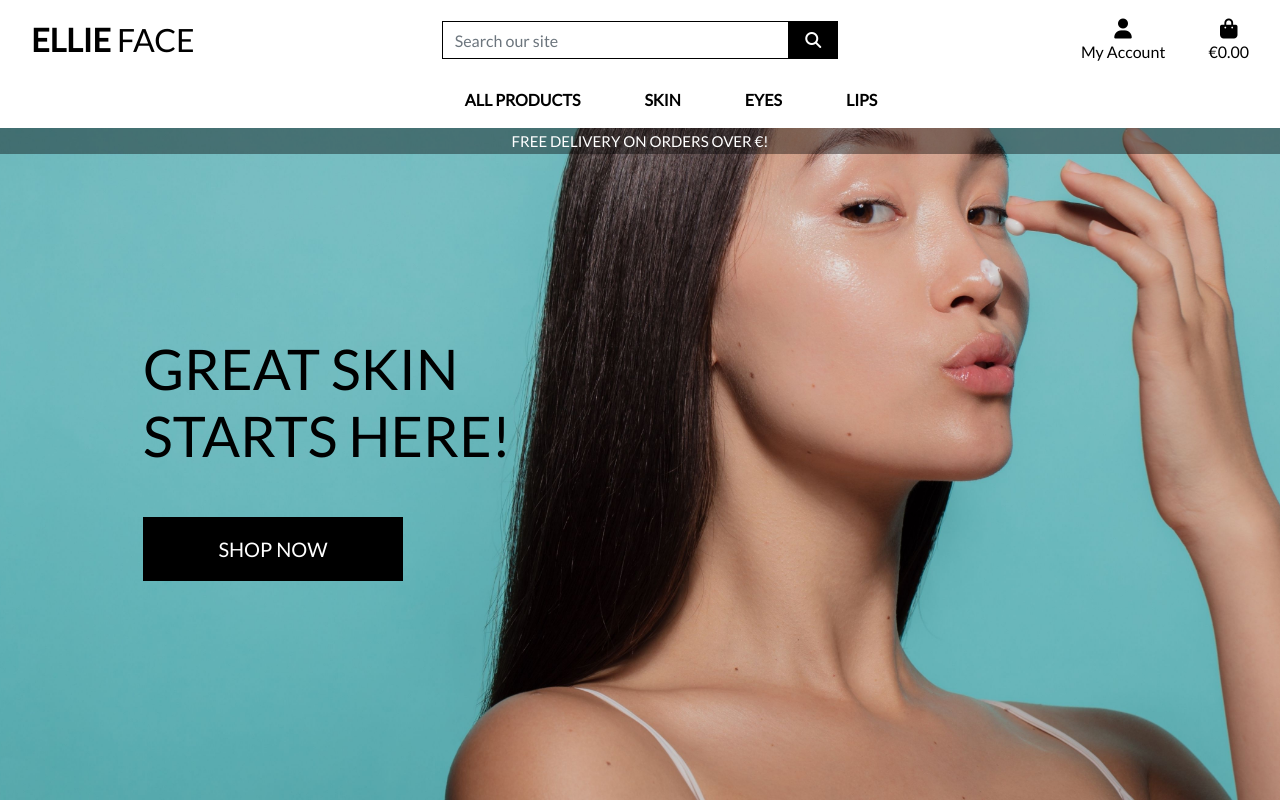
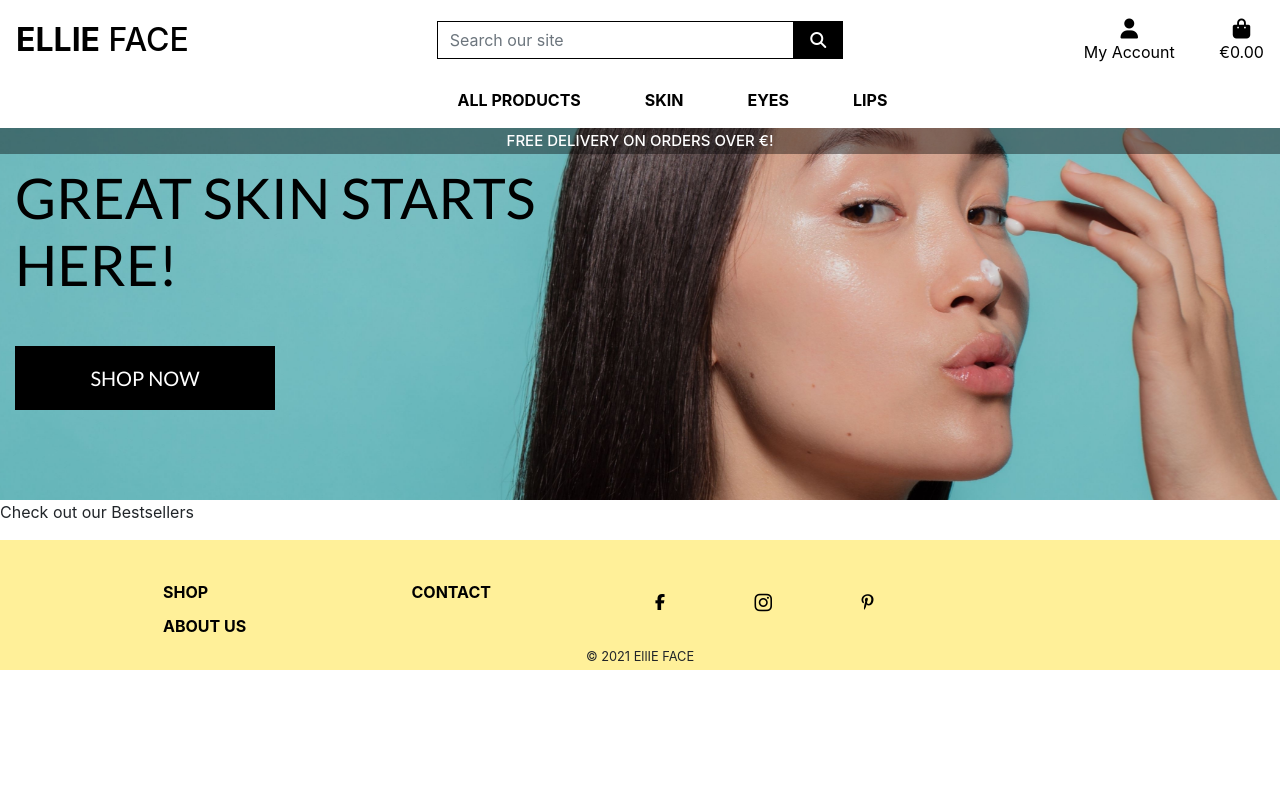
Before and after one commit to asplesa/ellie_face, a Django app: page / in a window 1280 px wide. Run offline with Django 3.2, Linux system fonts and the light colour scheme; some libraries are stand-ins or nearby versions.

Commit message:
Added footer and section for bestsellers on homepage

```diff
--- a/home/templates/home/index.html
+++ b/home/templates/home/index.html
@@ -2,16 +2,11 @@
 {% load static %}
 
 {% block page_header %}
-<div class="container header-container">
+<!--- Hero image and text --->
+<div class="container-fluid header-container">
     <div class="row">
         <div class="col"></div>
     </div>
-</div>
-{% endblock %}
-
-{% block content %}
-<div class="container h-100">
-    <div class="row h-100">
     <div class="col-7 col-md-6 my-auto">
         <h1 class="display-4 logo-font text-black">
             Great skin starts here!
@@ -23,5 +18,11 @@
         </div>
     </div>
 </div>
+{% endblock %}
+
+{% block content %}
+<!--- Hero image  --->
+<div class=containder-fluid>
+    <p>Check out our Bestsellers</p>
 </div>
 {% endblock %}
--- a/static/css/base.css
+++ b/static/css/base.css
@@ -2,10 +2,15 @@ html {
     height: 100%;
 }
 
-body {
+.container-fluid {
+    padding: 0;
+    margin: 0;
+}
+
+.header-container {
     background: url('/media/ellieface_cover_image.jpg') no-repeat center center fixed;
     background-size: cover;
-    height: calc(100vh - 164px);
+    height: 500px;
     color: #555;
     font-family: 'Lato';
 }
@@ -64,6 +69,41 @@ body {
     font-size: 15px !important;
 }
 
+/* -------------------------------- Footer */
+footer {
+    background-color:#fff099;
+    min-height: 130px;
+    margin-top: 0;
+    font-weight: bold;
+}
+
+.footer-link {
+    text-transform: uppercase;
+    display: block;
+    color: black;
+    padding: 5px;
+}
+
+.footer-link:hover {
+    text-decoration: underline;
+}
+
+
+.footer-row {
+    padding-top: 35px;
+    margin: 0;
+}
+
+.social-media {
+    display: flex;
+    justify-content: space-between;
+    margin-top: 15px;
+}
+
+.social-link {
+    color: black;
+}
+
 /* -------------------------------- Media Queries */
 
 /* Slightly larger container on xl screens */
--- a/templates/base.html
+++ b/templates/base.html
@@ -137,6 +137,8 @@
     {% block postloadjs %}
     {% endblock %}
 
+<!-- Footer -->
+    {% include 'includes/footer.html' %}
 
 </body>
 
--- /dev/null
+++ b/templates/includes/footer.html
@@ -0,0 +1,44 @@
+<footer>
+    <div id="footer">
+        <div class="container-fluid">
+            <div class="container">
+                <div class="row footer-row">
+                    <div class="col-sm-12 col-md-6 col-lg-3 no-padding">
+                        <a href="" class="footer-link">Shop</a>
+                        <a href="" class="footer-link">About Us</a>
+                    </div>
+                    <div class="col-sm-12 col-md-6 col-lg-3 no-padding order-md-3 order-lg-2">
+                        <a href="" class="footer-link mb-15-mob">Contact</a>
+                    </div>
+                    <div class="col-sm-12 col-md-6 col-lg-3 no-padding order-md-4 order-lg-4">
+                        <div class="social-media">
+                            <div class="div-footer-social">
+                                <a href="https://www.facebook.com" class="social-link" target="_blank">
+                                    <i class="fab fa-facebook-f" aria-hidden="true"></i>
+                                    <span class="sr-only">Facebook</span>
+                                </a>
+                            </div>
+                            <div class="div-footer-social">
+                                <a href="https://www.instagram.com" class="social-link" target="_blank">
+                                    <i class="fab fa-instagram fa-lg" aria-hidden="true"></i>
+                                    <span class="sr-only">Instagram</span>
+                                </a>
+                            </div>
+                            <div class="div-footer-social">
+                                <a href="https://www.pinterest.com" class="social-link" target="_blank">
+                                    <i class="fab fa-pinterest-p" aria-hidden="true"></i>
+                                    <span class="sr-only">Pinterest</span>
+                                </a>
+                            </div>
+                        </div>
+                    </div>
+                </div>
+                <div class="footer-line">
+                </div>
+            </div>
+        </div>
+    </div>
+    <div>
+        <p class="text-center"><small>© 2021 EllIE FACE</small></p>
+    </div>
+</footer>
```
Lines whose indentation alone changed are shown as unchanged.
